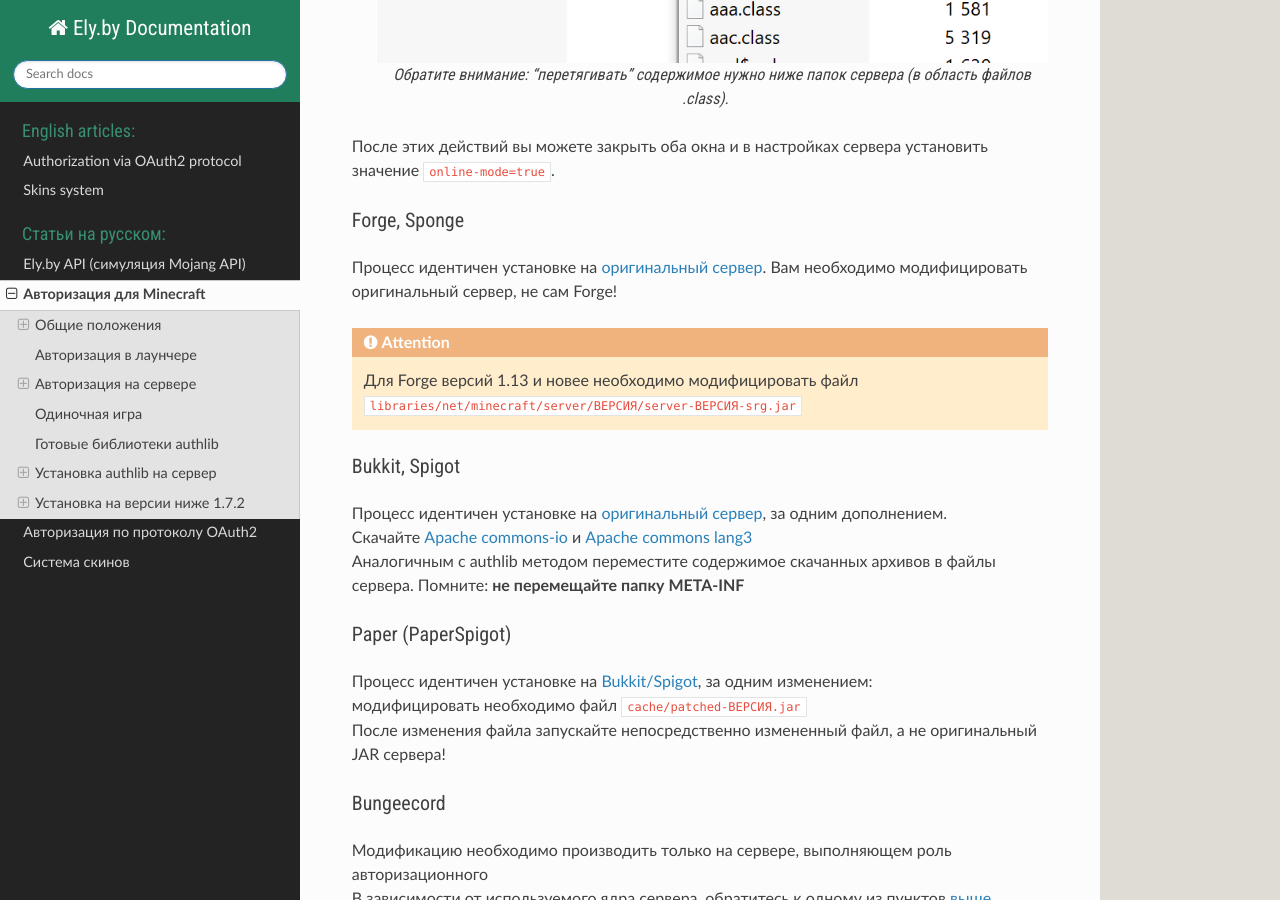
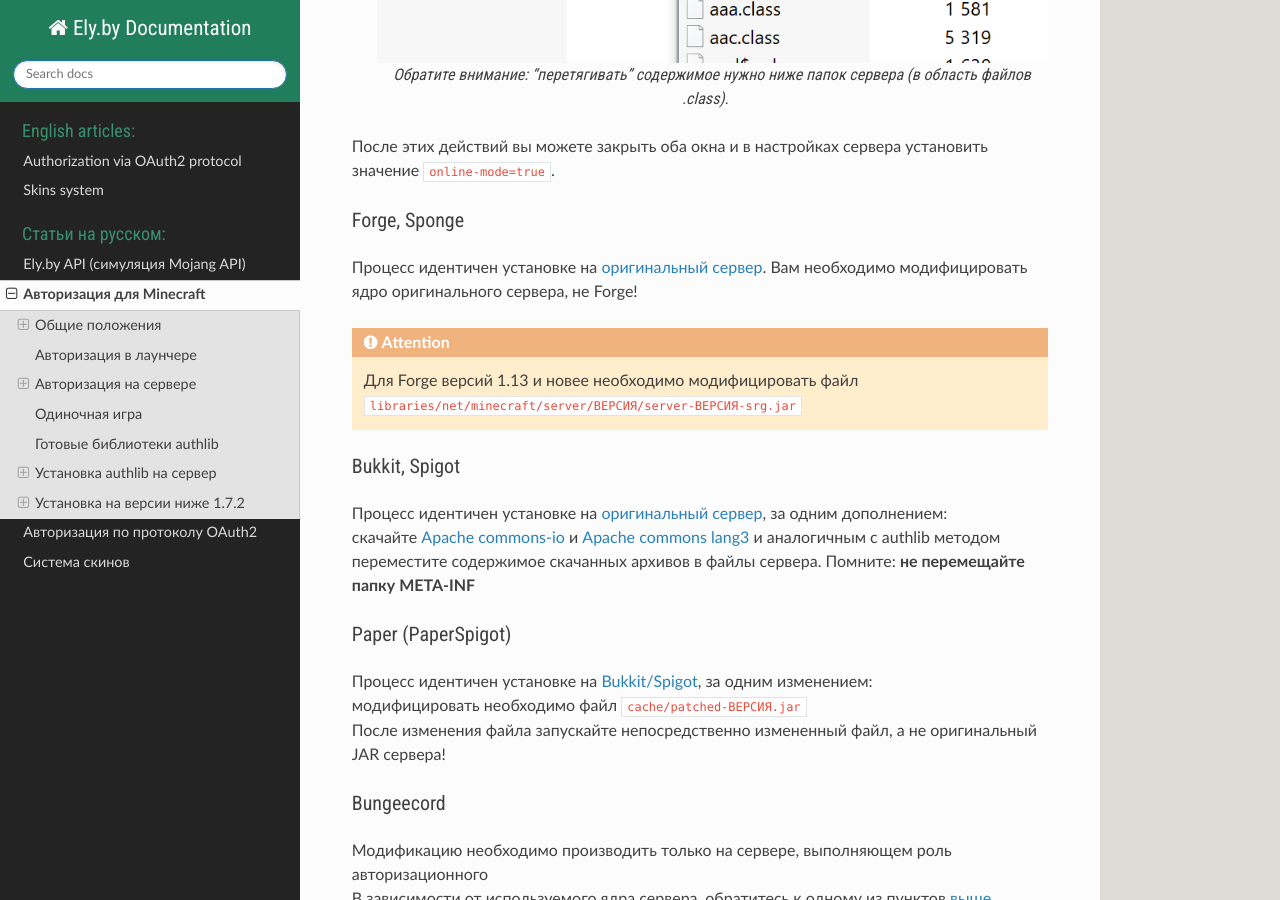
Before and after one commit to elyby/docs, a Sphinx documentation site: the page built from source/ru/minecraft-auth.rst, in a window 1280 px wide and 900 px high, scrolled down 6743 px. Built offline with Sphinx 7.4.7 and the Read the Docs theme 2.0.0, drawn with Linux system fonts in a browser that asks for light colours.

Commit message:
some rephrases, removed unused anchors

```diff
--- a/source/ru/minecraft-auth.rst
+++ b/source/ru/minecraft-auth.rst
@@ -273,23 +273,19 @@
 Forge, Sponge
 ~~~~~~~~~~~~~
 
-| Процесс идентичен установке на `оригинальный сервер <#vanilla>`_. Вам необходимо модифицировать оригинальный сервер,
-  не сам Forge!
+| Процесс идентичен установке на `оригинальный сервер <#vanilla>`_. Вам необходимо модифицировать ядро оригинального
+  сервера, не Forge!
 
 .. attention:: Для Forge версий 1.13 и новее необходимо модифицировать файл ``libraries/net/minecraft/server/ВЕРСИЯ/server-ВЕРСИЯ-srg.jar``
-
-.. _spigot:
 
 Bukkit, Spigot
 ~~~~~~~~~~~~~~
 
-| Процесс идентичен установке на `оригинальный сервер <#vanilla>`_, за одним дополнением.
-| Скачайте `Apache commons-io <https://repo1.maven.org/maven2/commons-io/commons-io/2.5/commons-io-2.5.jar>`_
+| Процесс идентичен установке на `оригинальный сервер <#vanilla>`_, за одним дополнением:
+| скачайте `Apache commons-io <https://repo1.maven.org/maven2/commons-io/commons-io/2.5/commons-io-2.5.jar>`_
   и `Apache commons lang3 <https://repo1.maven.org/maven2/org/apache/commons/commons-lang3/3.5/commons-lang3-3.5.jar>`_
-| Аналогичным с authlib методом переместите содержимое скачанных архивов в файлы сервера.
+  и аналогичным с authlib методом переместите содержимое скачанных архивов в файлы сервера.
   Помните: **не перемещайте папку META-INF**
-
-.. _paper:
 
 Paper (PaperSpigot)
 ~~~~~~~~~~~~~~~~~~~
```
Also changed, not shown: other parts of source/ru/minecraft-auth.rst (+0 -2 lines).
